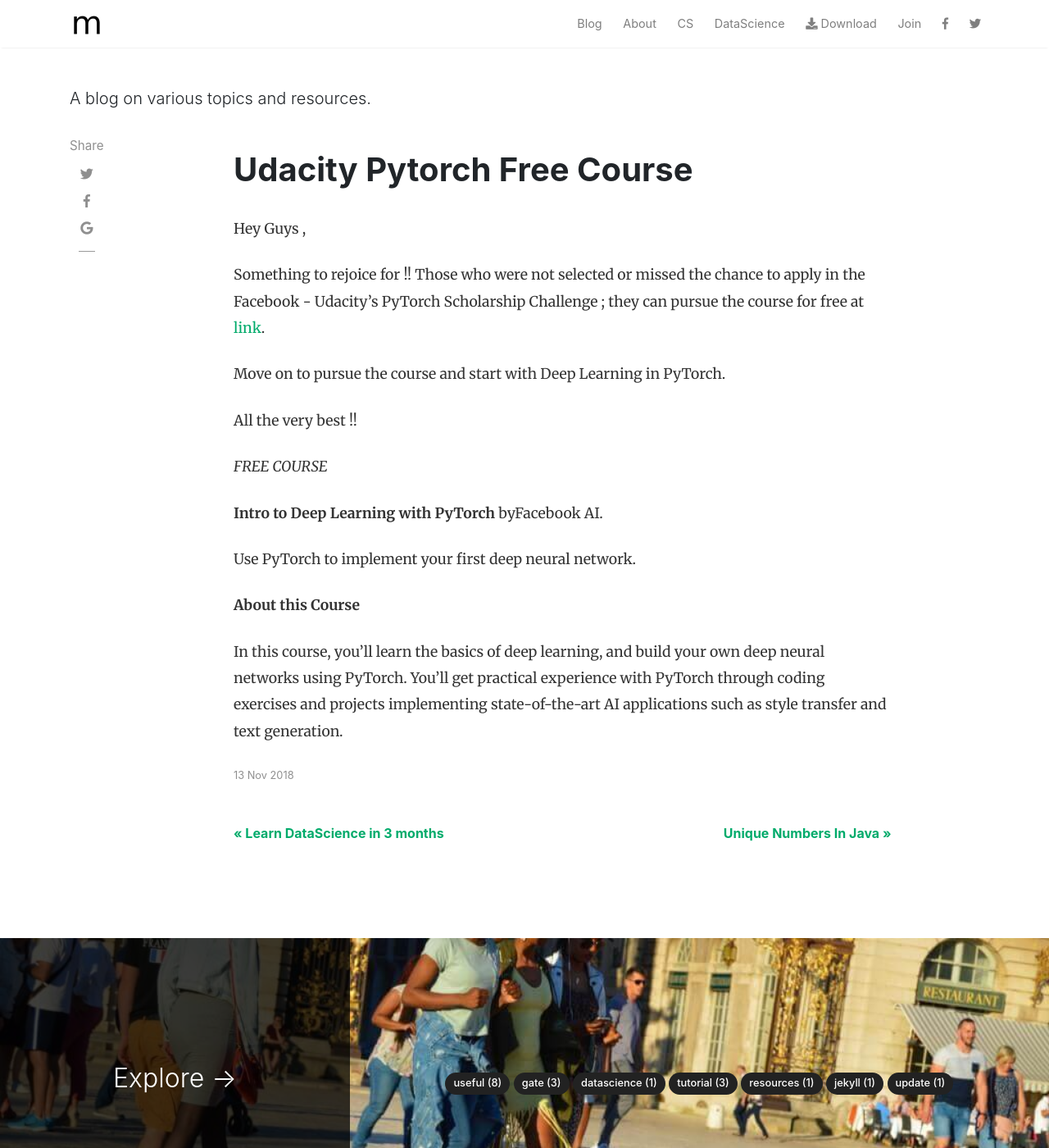
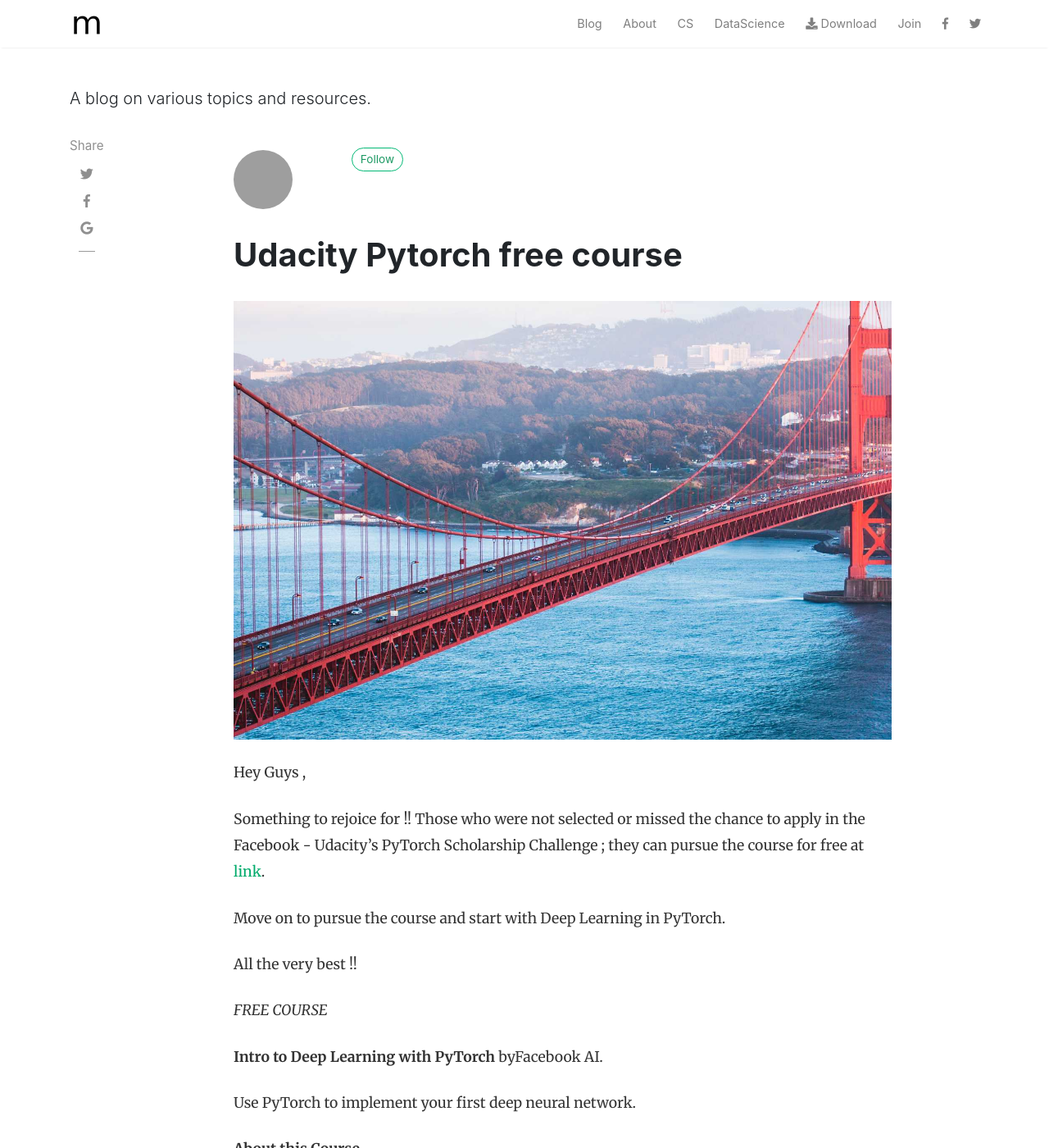
Before and after one commit to StarkSources/myblog, a Jekyll site: the page built from _posts/2018-11-13-Udacity-PyTorch-Free-Course.md, in a window 1280 px wide and 1400 px high. Shown: the whole window at 82% size. Built offline with Jekyll 4.4.1, drawn with Linux system fonts in a browser that asks for light colours; nearby versions of some CDN libraries; our own code applies the rules of GitHub Pages for plain Markdown files; comment, search, counter and statistics services are not loaded; some of the changed lines change nothing that is shown; some of the changed text lies outside the part shown; grey boxes are pictures that could not be loaded.

Commit message:
Update 2018-11-13-Udacity-PyTorch-Free-Course.md

```diff
--- a/_posts/2018-11-13-Udacity-PyTorch-Free-Course.md
+++ b/_posts/2018-11-13-Udacity-PyTorch-Free-Course.md
@@ -1,3 +1,10 @@
+---
+layout: post
+title:  "Udacity Pytorch free course"
+author: sal
+categories: [ Useful, Udacity]
+image: assets/images/4.jpg
+---
 Hey Guys ,
 
 Something to rejoice for !!
```
